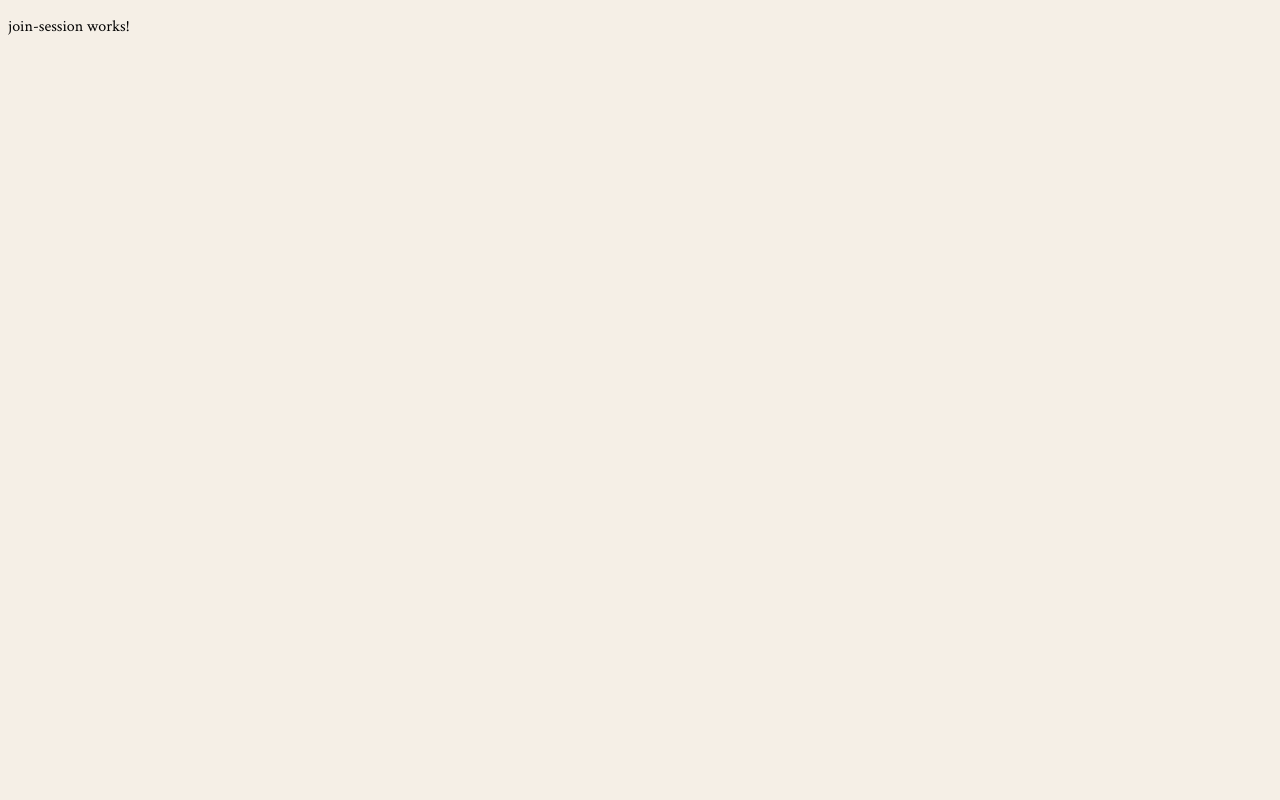
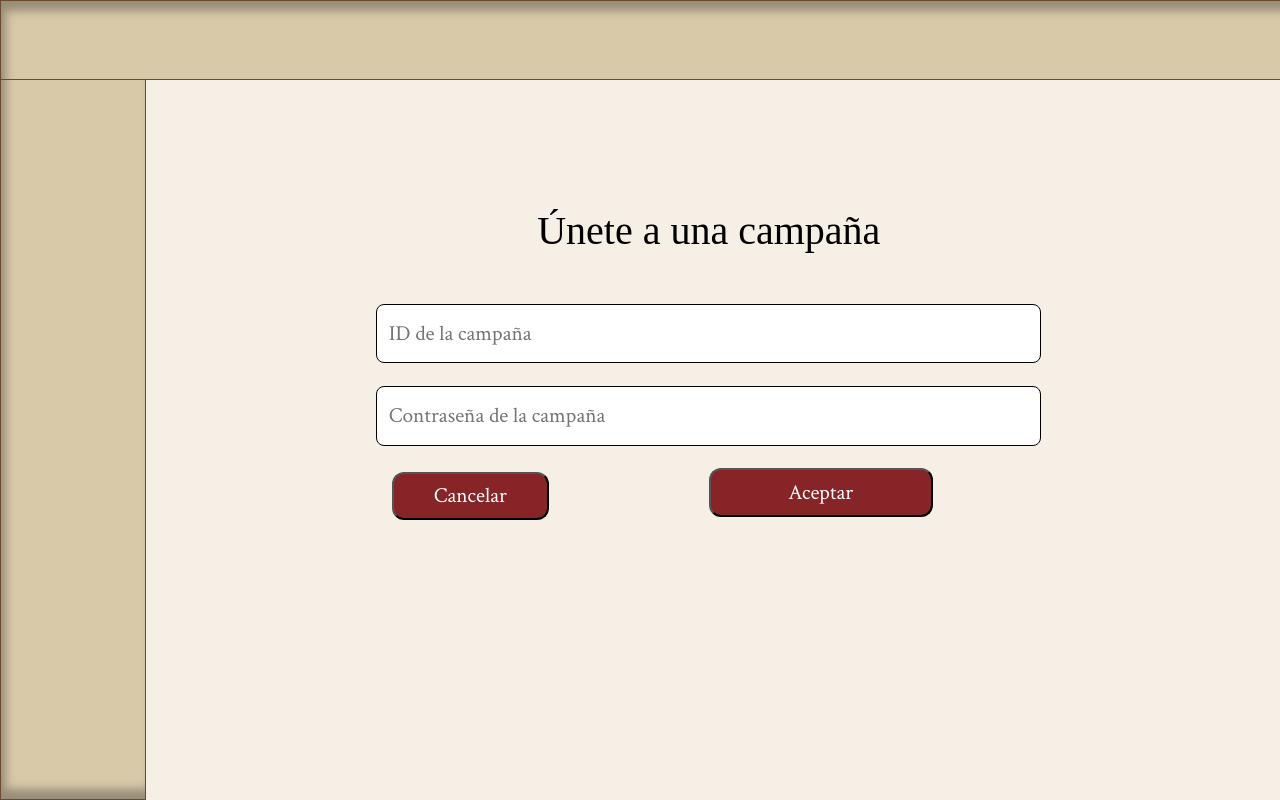
Before and after one commit to Deku2024/PWM_43.4, an Angular app in the folder dnd/: page /joinSession in a window 1280 px wide. Built offline with nearby package versions, Linux system fonts and the light colour scheme; a web font is replaced by a local one.

Commit message:
Añadidos varios ficheros a angular

```diff
--- a/dnd/src/app/app.routes.ts
+++ b/dnd/src/app/app.routes.ts
@@ -22,5 +22,10 @@ export const routes: Routes = [
     loadComponent: () => import('./pages/join-session/join-session').then((m) => m.JoinSession)
   },
 
+  {
+    path: 'profileSettings',
+    loadComponent: () => import('./pages/profile-settings/profile-settings').then(m => m.ProfileSettings)
+  },
+
   { path: '**', redirectTo: 'home' },
 ];
--- a/dnd/src/app/pages/create-session/create-session.html
+++ b/dnd/src/app/pages/create-session/create-session.html
@@ -1,8 +1,3 @@
-<body>
-
-<header></header>
-
-<nav></nav>
 
 <main>
 
@@ -50,10 +45,9 @@
         ¡¡Pon un nombre a tu campaña!! Limita el número de jugadores y descríbela a tu antojo. Añade una contraseña para evitar que el pícaro de turno se cuele en tus sesiones. Por último, ¡¡añade una iamgen para que tu campaña sea única e inigualable!!
       </p>
 
-      <a class="link" href="../createdSession/createdSession.html"><button>Crear sesión</button></a>
+     <button (click)="goToCreatedSession()">Crear sesión</button>
     </div>
   </div>
 
 </main>
 <div id="overlay" onclick="changeNavBarVisibility()"></div>
-</body>
--- a/dnd/src/app/pages/created-session/created-session.html
+++ b/dnd/src/app/pages/created-session/created-session.html
@@ -12,12 +12,6 @@
 <!--  <script type="module" src="createdSession.js"></script>-->
 <!--  <meta name="viewport" content="width=device-width,initial-scale=1">-->
 <!--</head>-->
-
-<body>
-
-<header></header>
-
-<nav></nav>
 
 
 <main>
@@ -66,4 +60,3 @@
 </main>
 
 <div id="overlay" onclick="changeNavBarVisibility()"></div>
-</body>
--- a/dnd/src/app/pages/join-session/join-session.css
+++ b/dnd/src/app/pages/join-session/join-session.css
@@ -0,0 +1,50 @@
+main {
+  display: flex;
+  flex-direction: column;
+  align-items: center;
+
+  position: fixed;
+  top: 10%;
+  left: clamp(4rem, 100%, 7rem);
+  right: 0;
+  bottom: 0;
+
+  padding-left: 2%;
+  padding-top: 1%;
+  padding-bottom: 1%;
+}
+
+h1 {
+  margin-top: clamp(1rem, 10%, 10rem);
+}
+
+input {
+  width: clamp(17rem, 70%, 40rem);
+  height: 5%;
+  margin-top: 2%;
+  padding: 1%;
+}
+
+#buttons {
+  margin-top: 2%;
+  width: clamp(17rem, 71%, 40rem);
+  height: 7%;
+  display: grid;
+  grid-template-columns: 1fr 1fr;
+}
+
+#buttons > * {
+  padding: 0;
+}
+
+button, #buttons a {
+  width: 70%;
+  height: 100%;
+  padding: 1%;
+}
+
+#acceptButton {
+  justify-self: end;
+  display: flex;
+  justify-content: flex-end;
+}
--- a/dnd/src/app/pages/join-session/join-session.html
+++ b/dnd/src/app/pages/join-session/join-session.html
@@ -1 +1,27 @@
-<p>join-session works!</p>
+<body>
+<header></header>
+
+<nav></nav>
+
+<main>
+  <h1>Únete a una campaña</h1>
+
+  <label for="idSession"></label><input id="idSession" placeholder="ID de la campaña">
+  <label for="sessionPassword"></label><input id="sessionPassword" placeholder="Contraseña de la campaña">
+
+  <div id="buttons">
+    <a class="link" href="../allSessions/allSessions.html" id="cancelButton">
+      <button>
+        Cancelar
+      </button>
+    </a>
+
+
+      <button (click)="goToPlayerCampaingMain">
+        Aceptar
+      </button>
+  </div>
+
+</main>
+<div id="overlay" onclick="changeNavBarVisibility()"></div>
+</body>
```
